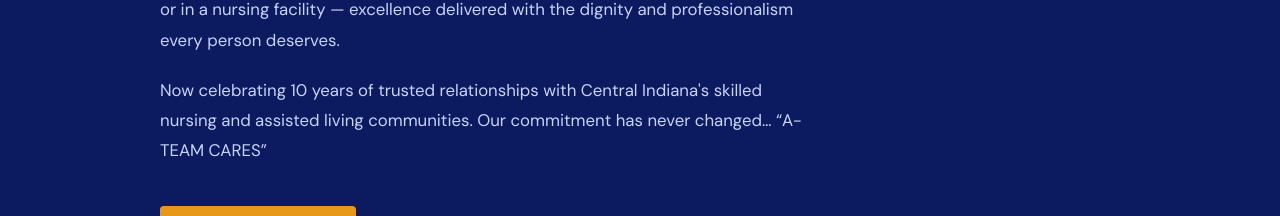
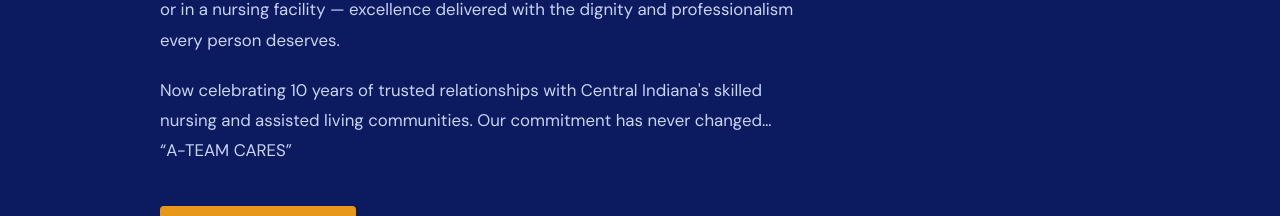
Before and after one commit to godfathereltee/ateam-transport, a Next.js app: page / in a window 1280 px wide. Shown: the part 478-694 px from the top of the page. Built offline with nearby package versions, Linux system fonts and the light colour scheme.

Commit message:
Prevent A-TEAM from breaking across lines in hero

```diff
--- a/src/app/page.tsx
+++ b/src/app/page.tsx
@@ -30,7 +30,7 @@ export default function Home() {
             Indianapolis&apos; original NEMT stretcher transportation company. We offer both stretcher and wheelchair passenger transportation for passengers living at home or in a nursing facility — excellence delivered with the dignity and professionalism every person deserves.
           </p>
           <p style={{ ...S.body, maxWidth: '56ch', marginBottom: '2.5rem' }}>
-            Now celebrating 10 years of trusted relationships with Central Indiana&apos;s skilled nursing and assisted living communities. Our commitment has never changed&hellip; &ldquo;A-TEAM CARES&rdquo;
+            Now celebrating 10 years of trusted relationships with Central Indiana&apos;s skilled nursing and assisted living communities. Our commitment has never changed&hellip; &ldquo;<span style={{ whiteSpace: 'nowrap' }}>A-TEAM</span> CARES&rdquo;
           </p>
           <div style={{ display: 'flex', gap: '1rem', flexWrap: 'wrap', alignItems: 'center' }}>
             <Link href="/book" style={{ background: 'var(--accent)', color: 'var(--accent-fg)', padding: '.9rem 2rem', borderRadius: '4px', textDecoration: 'none', fontWeight: 700, fontSize: '1rem', letterSpacing: '.01em' }}>
```
